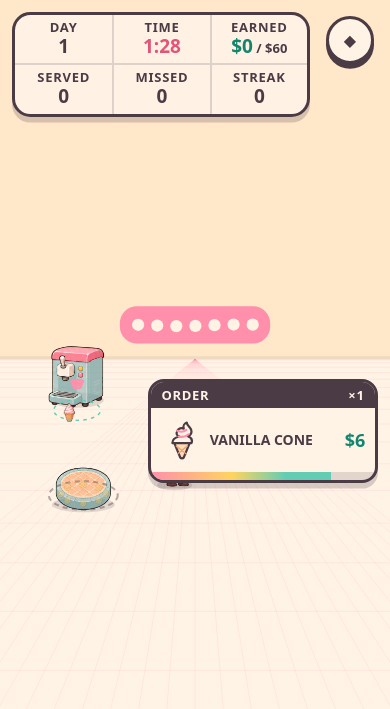
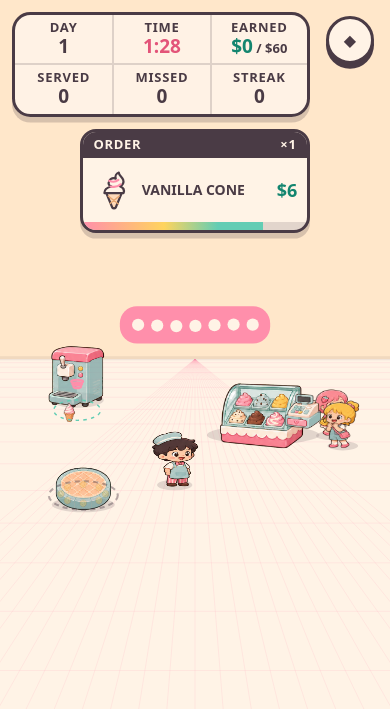
Before and after one commit to royashbrook/scoopaloo, a website built with Vite: page index.html in a window 390 px wide. Both pictures are taken after a click on the button "START SHIFT". Built offline with nearby package versions, Linux system fonts and the light colour scheme.

Commit message:
feat: keep order tickets clear of gameplay (refs #24)

```diff
--- a/src/shift-ui.ts
+++ b/src/shift-ui.ts
@@ -120,8 +120,6 @@
     this.set('order-price', `$${state.order.price}`)
     const icon = this.fields['order-icon'] as HTMLImageElement
     if (state.order.icon && icon.getAttribute('src') !== state.order.icon) icon.src = state.order.icon
-    const position = `translate3d(${Math.round(state.order.x)}px, ${Math.round(state.order.y)}px, 0)`
-    if (ticket.style.transform !== position) ticket.style.transform = position
     this.fields.patience.style.width = `${Math.round(Math.max(0, Math.min(1, state.order.patience)) * 100)}%`
   }
 
--- a/src/style.css
+++ b/src/style.css
@@ -34,17 +34,20 @@
   position: fixed;
   inset: 0;
   z-index: 10;
+  display: grid;
+  grid-template-columns: minmax(0, 34rem) 230px minmax(0, 1fr);
+  grid-template-rows: auto auto minmax(0, 1fr);
+  gap: .75rem;
+  align-items: start;
+  padding: max(.75rem, env(safe-area-inset-top)) max(5rem, calc(env(safe-area-inset-right) + 4.25rem)) max(.75rem, env(safe-area-inset-bottom)) max(.75rem, env(safe-area-inset-left));
   pointer-events: none;
 }
 
 .shift-hud {
-  position: fixed;
-  top: max(.75rem, env(safe-area-inset-top));
-  left: max(.75rem, env(safe-area-inset-left));
-  right: max(5rem, calc(env(safe-area-inset-right) + 4.25rem));
   display: none;
   grid-template-columns: repeat(3, minmax(0, 1fr));
-  max-width: 34rem;
+  grid-column: 1;
+  width: 100%;
   overflow: hidden;
   border: 3px solid #4a3b45;
   border-radius: 1.15rem;
@@ -83,16 +86,13 @@
 .hud-money small { font-size: 13px; }
 
 .order-ticket {
-  position: fixed;
-  top: 0;
-  left: 0;
+  grid-column: 2;
   width: min(230px, calc(100vw - 24px));
   overflow: hidden;
   border: 3px solid #4a3b45;
   border-radius: 1rem;
   background: #fff3e6;
   box-shadow: 0 .35rem 0 rgb(74 59 69 / .22);
-  will-change: transform;
 }
 
 .ticket-heading {
@@ -198,6 +198,12 @@
   .results-card dl { margin: .45rem 0; }
 }
 
+@media (max-width: 899px) {
+  .shift-ui { grid-template-columns: minmax(0, 1fr); }
+  .shift-hud { grid-column: 1; }
+  .order-ticket { grid-column: 1; grid-row: 2; justify-self: end; }
+}
+
 button, a {
   border: 0;
   color: #4a3b45;
```
